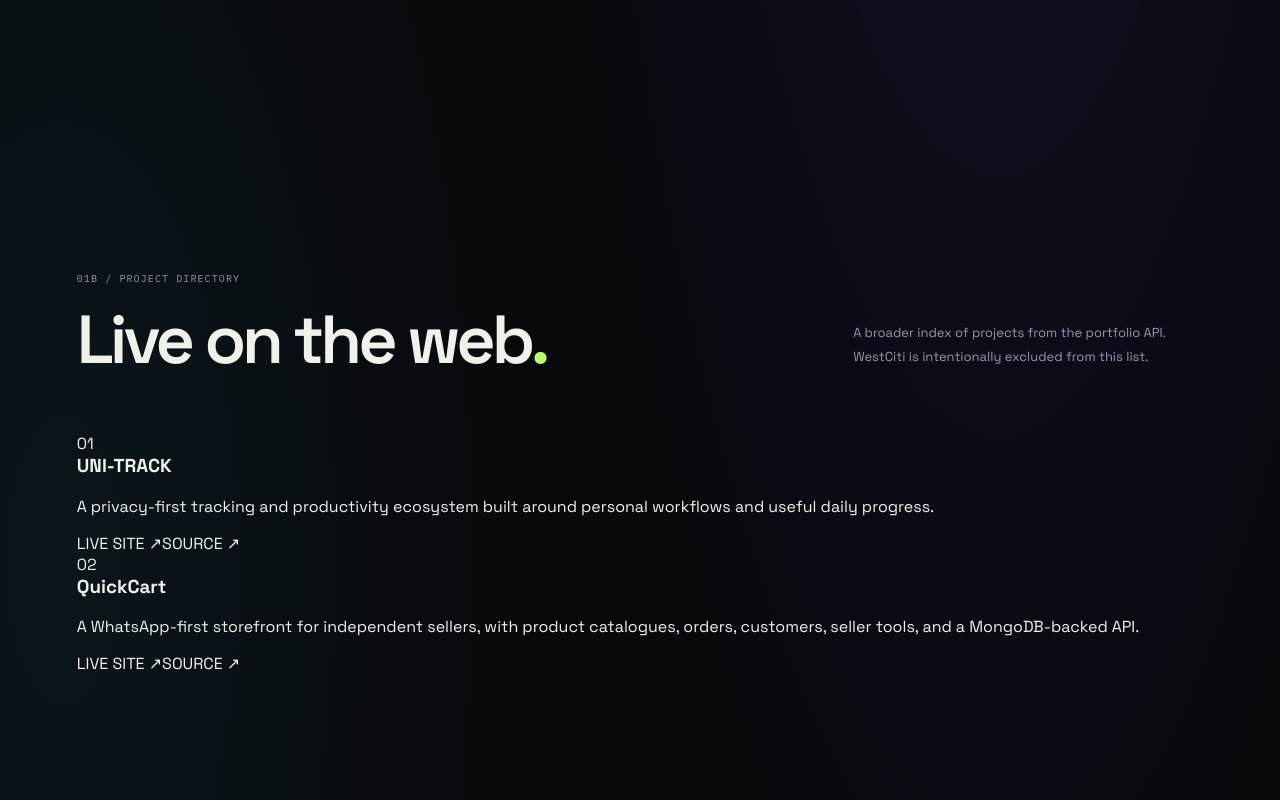
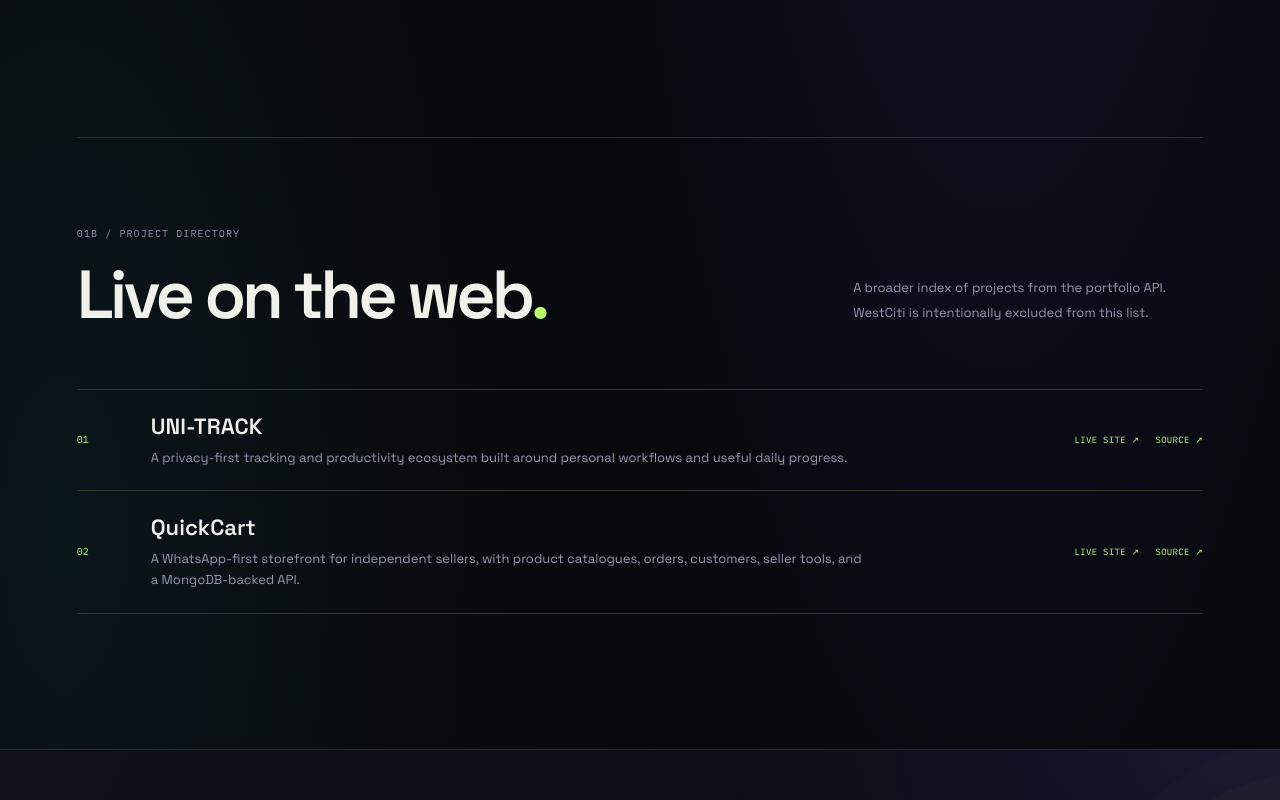
Before and after one commit to Ad3n1x/Portfolio, a React (Vite) app in the folder client/: page / in a window 1280 px wide. Shown: the part 1940-2740 px from the top of the page. Built offline with nearby package versions, Linux system fonts and the light colour scheme; no server answers.

Commit message:
Style compact live project directory

```diff
--- a/client/src/styles.css
+++ b/client/src/styles.css
@@ -174,3 +174,17 @@
 .project-action-primary:hover{background:#ddff94;color:#11140b}
 .project-card .project-info{flex:1}
 @media(max-width:640px){.project-actions{gap:8px}.project-action{flex:1;gap:12px;padding:11px 10px;font-size:8px}.project-visual{height:230px}}
+
+
+/* Full project directory: compact rows keep the page useful without repeating the featured screenshot cards. */
+.live-web-section{padding-top:clamp(52px,7vw,100px);border-top:1px solid var(--line,#293027)}
+.live-web-list{border-top:1px solid #30372c}
+.live-web-item{display:grid;grid-template-columns:54px minmax(0,1fr) auto;align-items:center;gap:20px;padding:22px 0;border-bottom:1px solid #30372c}
+.live-web-number{font:10px var(--mono,monospace);color:var(--acid,#c8ff39)}
+.live-web-copy{min-width:0}
+.live-web-copy h3{margin:0 0 7px;font-size:clamp(17px,2vw,22px);font-weight:600}
+.live-web-copy p{margin:0;max-width:720px;color:var(--muted,#9a9f92);font-size:13px;line-height:1.65}
+.live-web-actions{display:flex;justify-content:flex-end;gap:16px;flex-wrap:wrap}
+.live-web-actions a{font:9px var(--mono,monospace);letter-spacing:.3px;color:var(--acid,#c8ff39);white-space:nowrap}
+.live-web-actions a:hover{text-decoration:underline;text-underline-offset:4px}
+@media(max-width:640px){.live-web-item{grid-template-columns:30px minmax(0,1fr);gap:12px;padding:18px 0}.live-web-actions{grid-column:2;justify-content:flex-start;gap:18px}.live-web-copy p{font-size:12px}}
```
